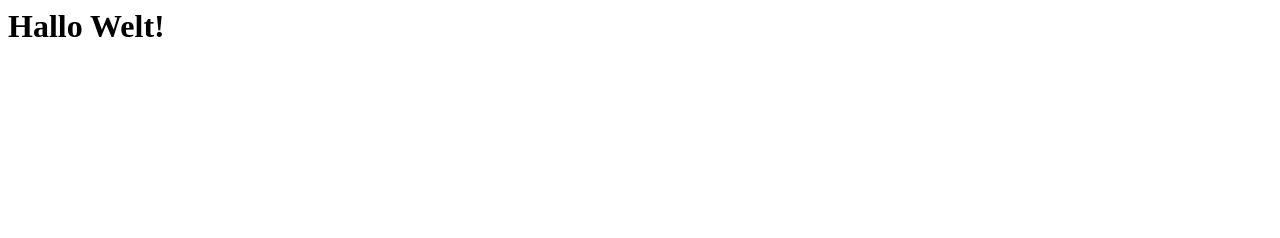
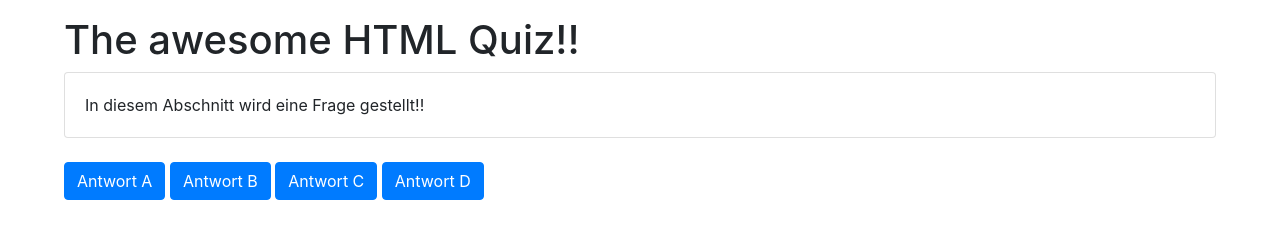
Before and after one commit to JunusErgin/quizapp, a plain HTML site: page index.html in a window 1280 px wide. Drawn offline with nearby package versions, Linux system fonts and the light colour scheme.

Commit message:
Added Bootstrap and basic style

```diff
--- a/index.html
+++ b/index.html
@@ -1,8 +1,27 @@
 <html>
-    <head>
-        <title>QuizApp</title>
-    </head>
-    <body>
-        <h1>Hallo Welt!</h1>
-    </body>
+
+<head>
+    <title>QuizApp</title>
+    <link rel="stylesheet" href="node_modules/bootstrap/dist/css/bootstrap.min.css">
+    <link rel="stylesheet" href="style.css">
+</head>
+
+<body>
+    <h1>The awesome HTML Quiz!!</h1>
+
+
+    <div class="card">
+        <div class="card-body">
+            In diesem Abschnitt wird eine Frage gestellt!!
+        </div>
+    </div>
+
+    <div class="mt-4">
+        <button class="btn btn-primary">Antwort A</button>
+        <button class="btn btn-primary">Antwort B</button>
+        <button class="btn btn-primary">Antwort C</button>
+        <button class="btn btn-primary">Antwort D</button>
+    </div>
+</body>
+
 </html>
--- /dev/null
+++ b/style.css
@@ -0,0 +1,5 @@
+body {
+    padding: 16px;
+    padding-left: 64px;
+    padding-right: 64px;
+}
```
Also changed, not shown: package-lock.json (added).
